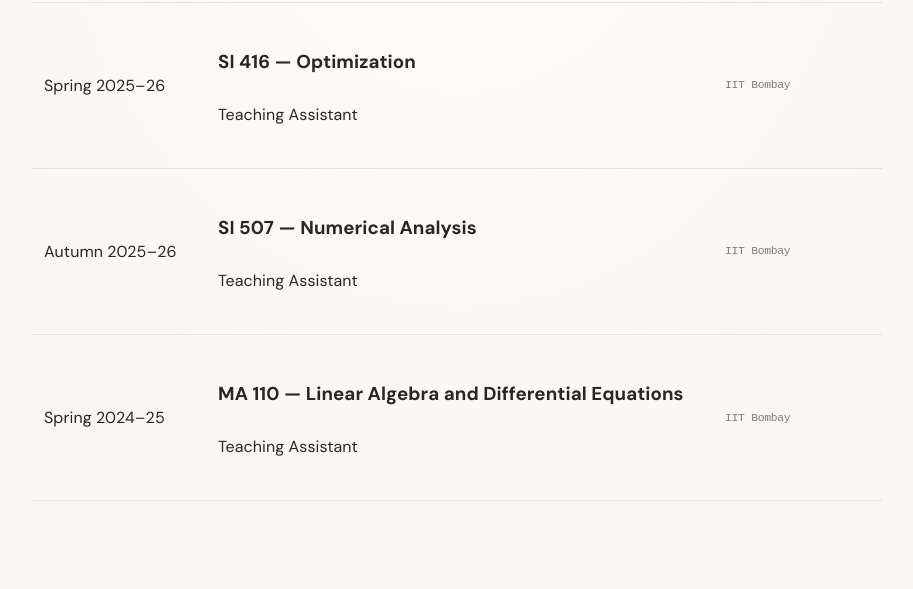
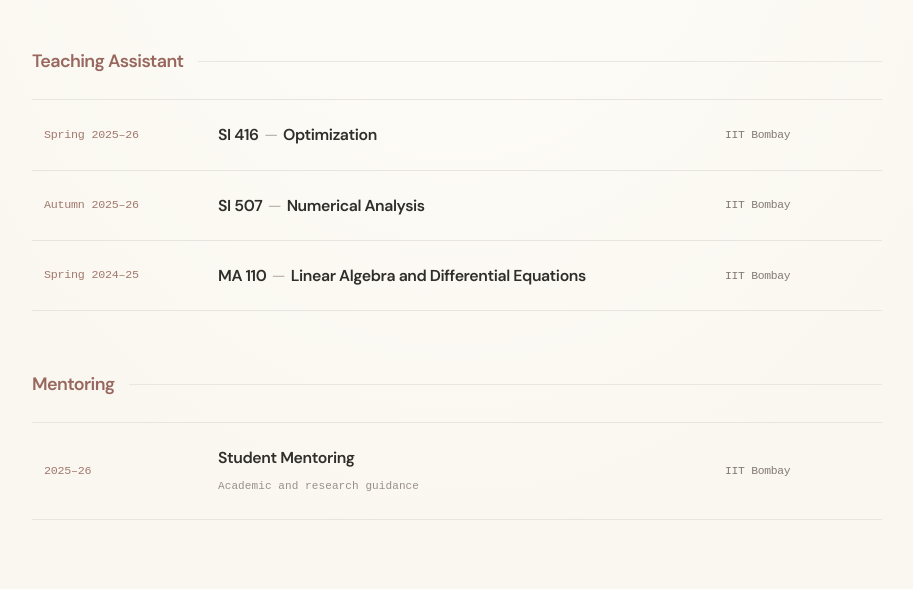
Before and after one commit to siyadrahmanm/siyadrahmanm.github.io, a plain HTML site: page teaching.html in a window 1280 px wide. Shown: the part 211-800 px from the top of the page, without its empty margins (183-1096 px from the left). Drawn offline with Linux system fonts and the light colour scheme.

Commit message:
Update teaching.html

```diff
--- a/teaching.html
+++ b/teaching.html
@@ -24,38 +24,61 @@
     </nav>
 
 <section class="bio teaching-section">
-  <h2 class="section-heading">Teaching</h2>
+
+  <h2 class="teaching-title">Teaching</h2>
+
+  <!-- Teaching Assistant -->
+  <div class="teaching-category">
+    <h3 class="teaching-subtitle">Teaching Assistant</h3>
 
     <div class="teaching-list">
 
       <article class="teaching-item">
-      <div class="teaching-date">Spring 2025–26</div>
-      <div class="teaching-details">
-        <h3>SI 416 <span>—</span> Optimization</h3>
-        <p class="teaching-role">Teaching Assistant</p>
+        <div class="teaching-period">Spring 2025–26</div>
+        <div class="teaching-course">
+          <h4>SI 416 <span>—</span> Optimization</h4>
         </div>
         <div class="teaching-institution">IIT Bombay</div>
       </article>
 
       <article class="teaching-item">
-      <div class="teaching-date">Autumn 2025–26</div>
-      <div class="teaching-details">
-        <h3>SI 507 <span>—</span> Numerical Analysis</h3>
-        <p class="teaching-role">Teaching Assistant</p>
+        <div class="teaching-period">Autumn 2025–26</div>
+        <div class="teaching-course">
+          <h4>SI 507 <span>—</span> Numerical Analysis</h4>
         </div>
         <div class="teaching-institution">IIT Bombay</div>
       </article>
 
       <article class="teaching-item">
-      <div class="teaching-date">Spring 2024–25</div>
-      <div class="teaching-details">
-        <h3>MA 110 <span>—</span> Linear Algebra and Differential Equations</h3>
-        <p class="teaching-role">Teaching Assistant</p>
+        <div class="teaching-period">Spring 2024–25</div>
+        <div class="teaching-course">
+          <h4>MA 110 <span>—</span> Linear Algebra and Differential Equations</h4>
         </div>
         <div class="teaching-institution">IIT Bombay</div>
       </article>
 
     </div>
+  </div>
+
+
+  <!-- Mentoring -->
+  <div class="teaching-category">
+    <h3 class="teaching-subtitle">Mentoring</h3>
+
+    <div class="teaching-list">
+
+      <article class="teaching-item">
+        <div class="teaching-period">2025–26</div>
+        <div class="teaching-course">
+          <h4>Student Mentoring</h4>
+          <p>Academic and research guidance</p>
+        </div>
+        <div class="teaching-institution">IIT Bombay</div>
+      </article>
+
+    </div>
+  </div>
+
 </section>
 
 </body>
```
Lines whose indentation alone changed are shown as unchanged.
